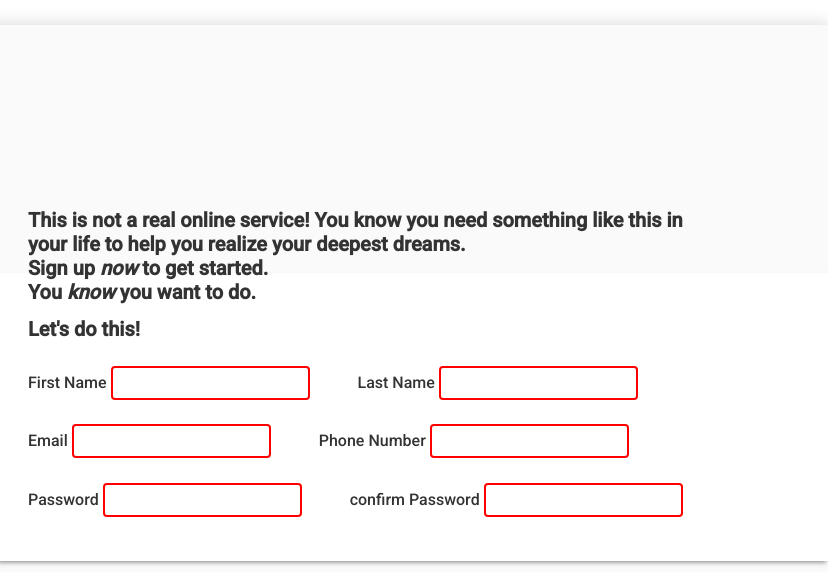
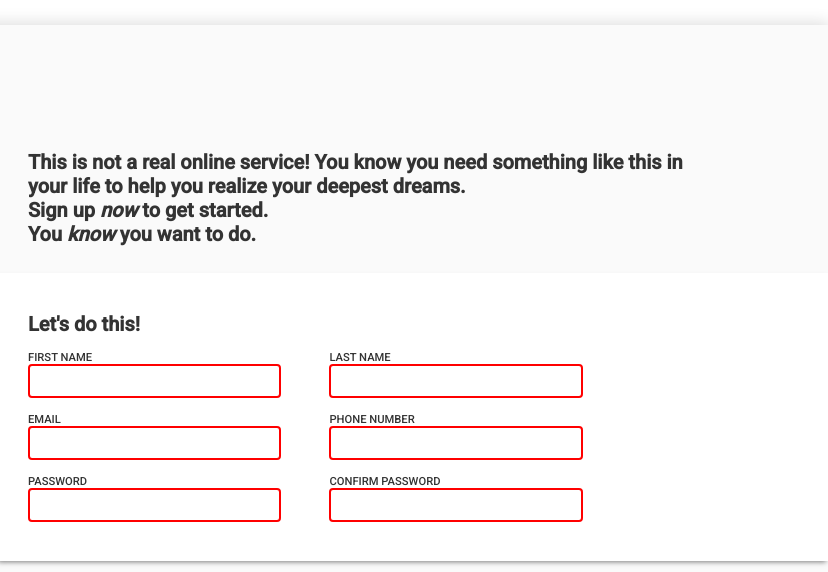
Before and after one commit to Gbemisola19/Odin-signup-form, a website: page index.html in a window 1280 px wide. Shown: the top 572 px of the page, 452-1280 px from the left. Drawn offline with Linux system fonts and the light colour scheme.

Commit message:
Fix mispelt selector in css/index.css

```diff
--- a/css/index.css
+++ b/css/index.css
@@ -76,7 +76,7 @@ main {
   font-size: 1.25rem;
   font-weight: 600;
   width: 90%;
-  padding-top: 22%;
+  padding-top: 15%;
 }
 
 form {
@@ -105,14 +105,14 @@ fieldset {
   gap: 3rem;
 }
 
-.details-conatiner {
+.details-container {
   display: flex;
   flex-direction: column;
   text-transform: uppercase;
   width: 33%;
 }
 
-.details-conatiner label {
+.details-container label {
   font-size: 0.7rem;
   font-weight: 500;
 }
```
